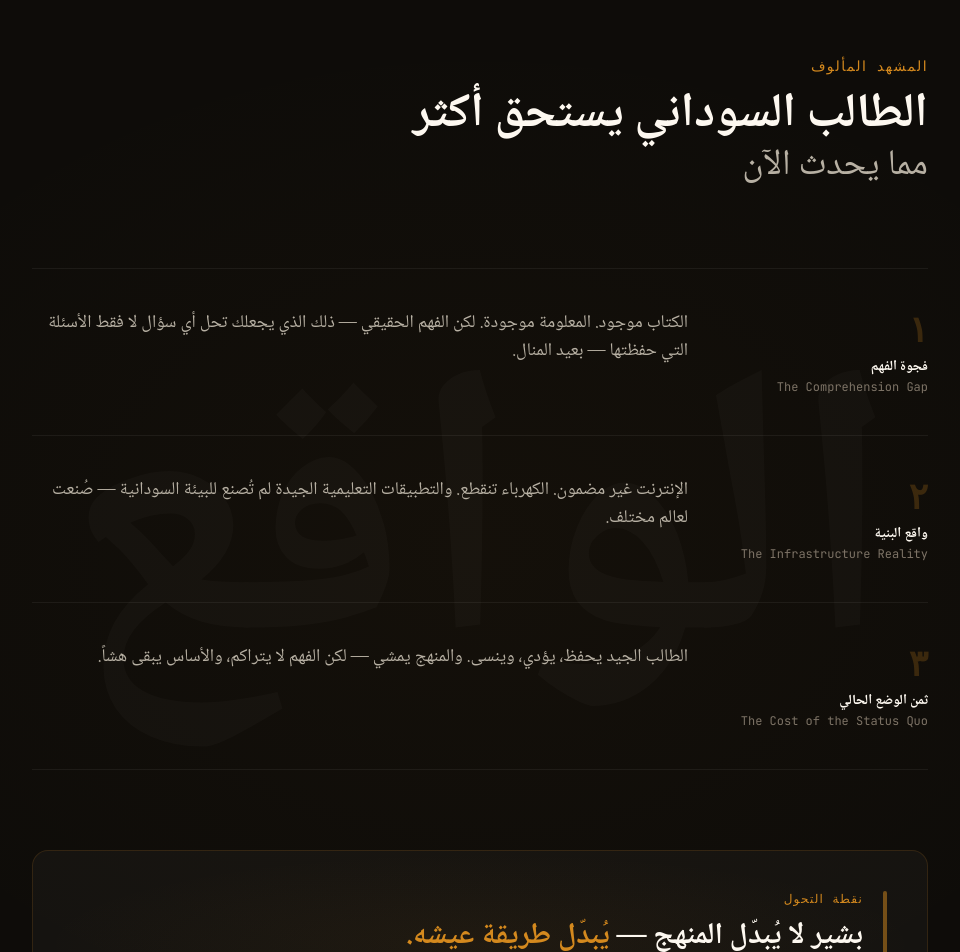
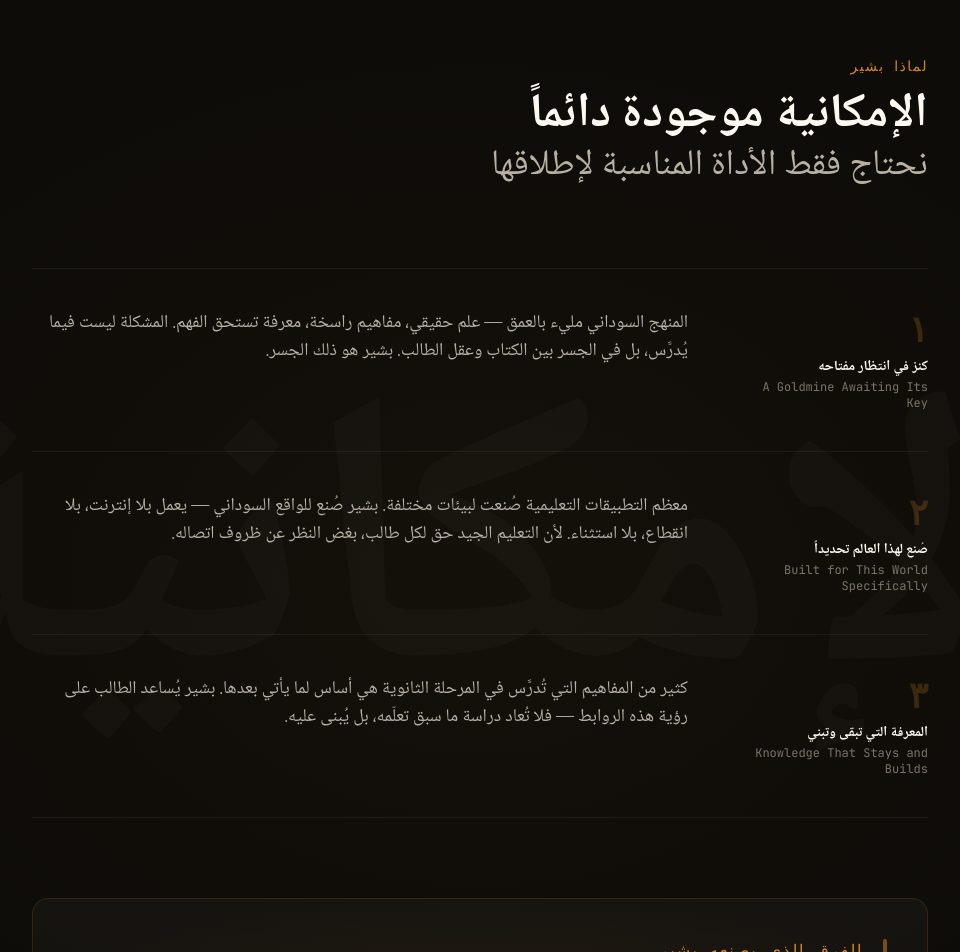
Before and after one commit to altyebv/Nafeer, a Next.js app in the folder Nafeer/: page / in a window 1280 px wide. Shown: the part 1000-1952 px from the top of the page, without its empty margins (160-1120 px from the left). Built offline with nearby package versions, Linux system fonts and the light colour scheme; no server answers; the database is empty; a web font is replaced by a local one.

Commit message:
reframing problem

```diff
--- a/Nafeer/src/components/landing/Problemsection.jsx
+++ b/Nafeer/src/components/landing/Problemsection.jsx
@@ -5,21 +5,21 @@ import { gsap, ScrollTrigger } from '@/lib/gsap';
 const scenes = [
   {
     num: '١',
-    label: 'فجوة الفهم',
-    labelEn: 'The Comprehension Gap',
-    text: 'الكتاب موجود. المعلومة موجودة. لكن الفهم الحقيقي — ذلك الذي يجعلك تحل أي سؤال لا فقط الأسئلة التي حفظتها — بعيد المنال.',
+    label: 'كنز في انتظار مفتاحه',
+    labelEn: 'A Goldmine Awaiting Its Key',
+    text: 'المنهج السوداني مليء بالعمق — علم حقيقي، مفاهيم راسخة، معرفة تستحق الفهم. المشكلة ليست فيما يُدرَّس، بل في الجسر بين الكتاب وعقل الطالب. بشير هو ذلك الجسر.',
   },
   {
     num: '٢',
-    label: 'واقع البنية',
-    labelEn: 'The Infrastructure Reality',
-    text: 'الإنترنت غير مضمون. الكهرباء تنقطع. والتطبيقات التعليمية الجيدة لم تُصنع للبيئة السودانية — صُنعت لعالم مختلف.',
+    label: 'صُنع لهذا العالم تحديداً',
+    labelEn: 'Built for This World Specifically',
+    text: 'معظم التطبيقات التعليمية صُنعت لبيئات مختلفة. بشير صُنع للواقع السوداني — يعمل بلا إنترنت، بلا انقطاع، بلا استثناء. لأن التعليم الجيد حق لكل طالب، بغض النظر عن ظروف اتصاله.',
   },
   {
     num: '٣',
-    label: 'ثمن الوضع الحالي',
-    labelEn: 'The Cost of the Status Quo',
-    text: 'الطالب الجيد يحفظ، يؤدي، وينسى. والمنهج يمشي — لكن الفهم لا يتراكم، والأساس يبقى هشاً.',
+    label: 'المعرفة التي تبقى وتبني',
+    labelEn: 'Knowledge That Stays and Builds',
+    text: 'كثير من المفاهيم التي تُدرَّس في المرحلة الثانوية هي أساس لما يأتي بعدها. بشير يُساعد الطالب على رؤية هذه الروابط — فلا تُعاد دراسة ما سبق تعلّمه، بل يُبنى عليه.',
   },
 ];
 
@@ -92,7 +92,7 @@ export default function ProblemSection() {
 
       {/* Faint background watermark */}
       <div className="absolute inset-0 flex items-center justify-center pointer-events-none select-none" style={{ opacity: 0.018 }}>
-        <span className="text-[30vw] font-arabic font-bold leading-none" style={{ color: 'var(--text-primary)' }}>الواقع</span>
+        <span className="text-[30vw] font-arabic font-bold leading-none" style={{ color: 'var(--text-primary)' }}>الإمكانية</span>
       </div>
 
       <div className="max-w-4xl mx-auto relative z-10">
@@ -100,12 +100,12 @@ export default function ProblemSection() {
         {/* Eyebrow */}
         <div className="problem-eyebrow mb-14 sm:mb-20" style={{ opacity: 0 }}>
           <span className="inline-block text-xs sm:text-sm font-mono tracking-widest uppercase mb-4" style={{ color: 'var(--accent)' }}>
-            المشهد المألوف
+            لماذا بشير
           </span>
           <h2 className="text-3xl sm:text-4xl md:text-5xl font-arabic font-bold leading-tight" style={{ color: 'var(--text-primary)' }}>
-            الطالب السوداني يستحق أكثر
+            الإمكانية موجودة دائماً
             <br />
-            <span style={{ color: 'var(--text-secondary)', fontSize: '0.75em', fontWeight: 400 }}>مما يحدث الآن</span>
+            <span style={{ color: 'var(--text-secondary)', fontSize: '0.75em', fontWeight: 400 }}>نحتاج فقط الأداة المناسبة لإطلاقها</span>
           </h2>
         </div>
 
@@ -147,13 +147,13 @@ export default function ProblemSection() {
             <div className="relative z-10 flex items-start gap-5">
               <div className="problem-pivot-bar w-1 self-stretch rounded-full shrink-0 hidden sm:block" style={{ background: 'var(--accent)', opacity: 0.5, transform: 'scaleY(0)' }} />
               <div>
-                <p className="text-xs font-mono mb-3 tracking-widest uppercase" style={{ color: 'var(--accent)' }}>نقطة التحول</p>
+                <p className="text-md font-mono mb-3 tracking-widest uppercase" style={{ color: 'var(--accent)' }}>الفرق الذي يصنعه بشير</p>
                 <p className="text-xl sm:text-2xl md:text-3xl font-arabic font-bold leading-relaxed" style={{ color: 'var(--text-primary)' }}>
                   بشير لا يُبدّل المنهج —
-                  <span style={{ color: 'var(--accent)' }}> يُبدّل طريقة عيشه.</span>
+                  <span style={{ color: 'var(--accent)' }}> يُبدّل طريقة عيشِه.</span>
                 </p>
                 <p className="text-base leading-loose mt-3 font-arabic" style={{ color: 'var(--text-muted)' }}>
-                  نفس المقررات. نفس المواد. طريقة مختلفة تماماً في التعلم.
+                  نفس المقررات، نفس المواد — لكن بتجربة تعلّم مرئية، تراكمية، مصممة للطالب السوداني تحديداً.
                 </p>
               </div>
             </div>
```
